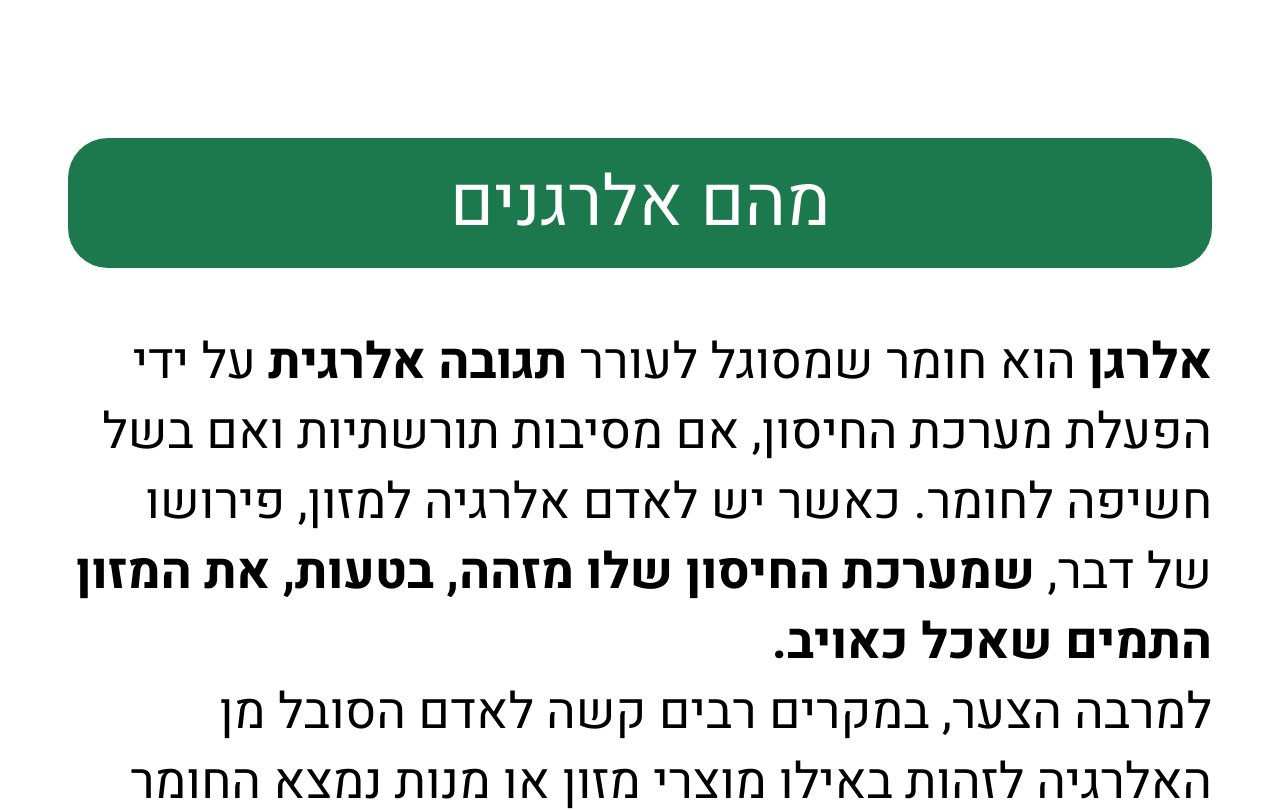
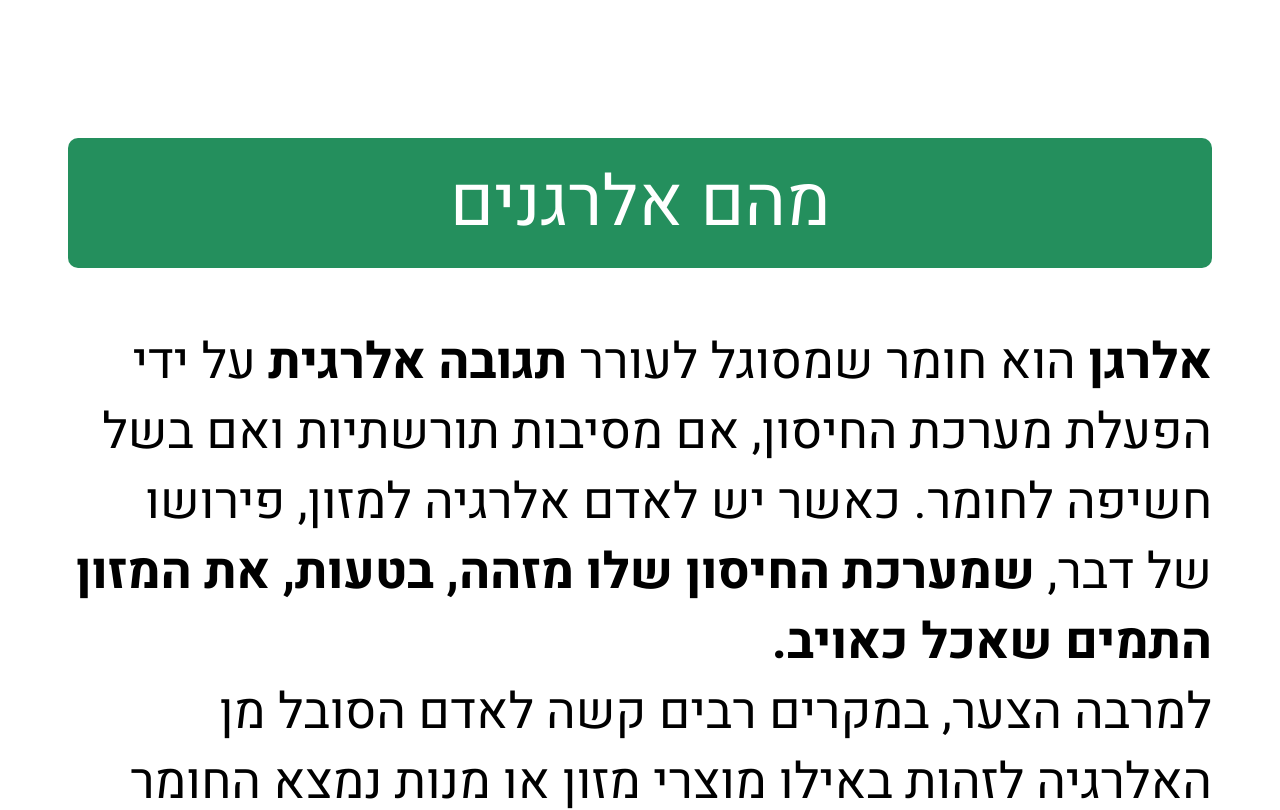
Before and after one commit to allergenspage/allergenspage.github.io, a plain HTML site: page index.html in a window 1280 px wide. Shown: the part 920-1730 px from the top of the page. Drawn offline with Linux system fonts and the light colour scheme.

Commit message:
title con border radius & backgeround colros

```diff
--- a/styles.scss
+++ b/styles.scss
@@ -95,11 +95,11 @@ body {
         .text-title-con {
             font-size: 70px;
             opacity: 1;
-            background-color: #1b794d;
+            background-color: #248f5d;
             color: white;
             padding: 30px 60px;
             text-align: center;
-            border-radius: 40px;
+            border-radius: 10px;
             margin: 100px 0 60px;
             font-family: 'heebo-reg', Fallback, sans-serif;
         }
```
Also changed, not shown: styles.css.
